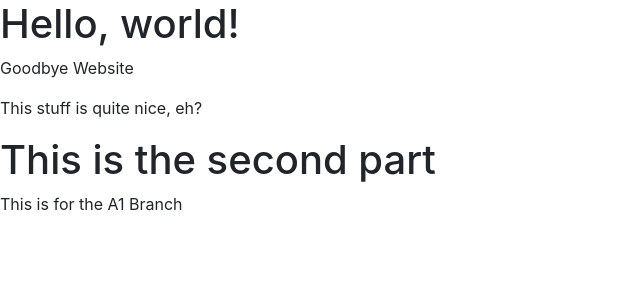
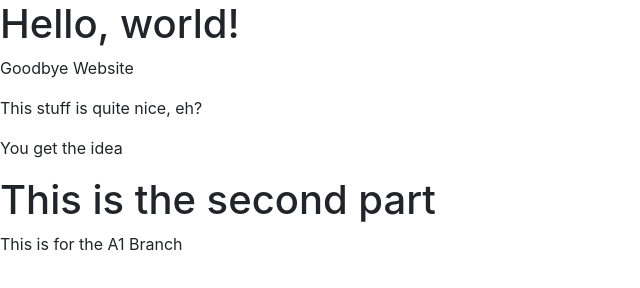
Before and after one commit to Boofy2015/Test_Project, a plain HTML site: page index.html in a window 1280 px wide. Shown: the whole page, without its empty margins (0-640 px from the left). Drawn offline with nearby package versions, Linux system fonts and the light colour scheme.

Commit message:
Update index.html

```diff
--- a/index.html
+++ b/index.html
@@ -15,6 +15,7 @@
     <p> Goodbye Website </p>
     <p> This stuff is quite nice, eh? </p>
     <!-- Optional JavaScript; choose one of the two! -->
+    <p> You get the idea </p>
 
     <h1> This is the second part </h1>
     <p> This is for the A1 Branch </p>
```
